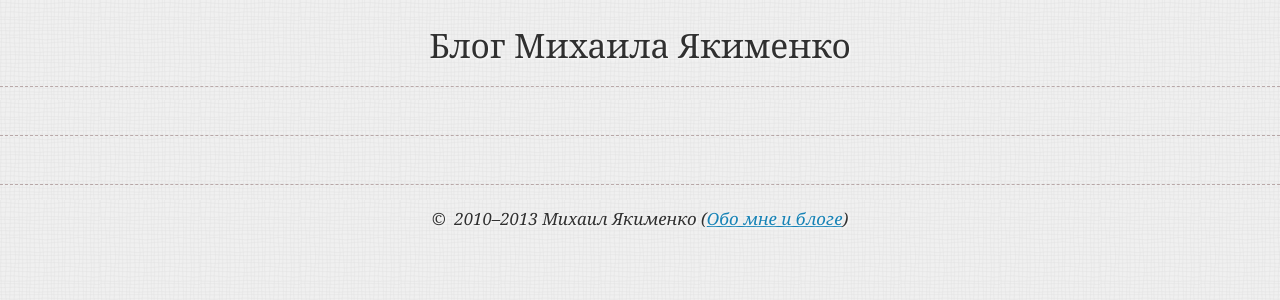
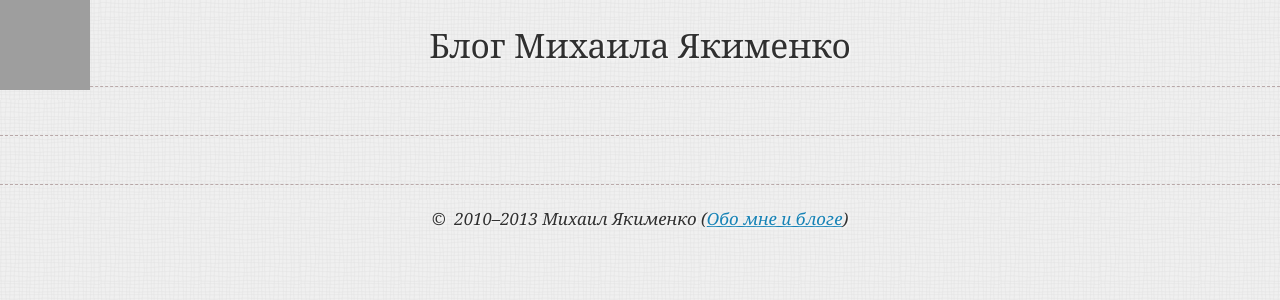
Before and after one commit to sapegin/macgera, a Flask app: page / in a window 1280 px wide. Shown: the top 300 px of the page. Run offline with Flask 2, Linux system fonts and the light colour scheme; some libraries are stand-ins or nearby versions; grey boxes are pictures that could not be loaded.

Commit message:
For Ukraine freedom! For Eropean PEOPLE!

```diff
--- a/src/templates/base.html
+++ b/src/templates/base.html
@@ -16,6 +16,9 @@
 </head>
 <body>
 
+<!-- For Ukraine freedom! For Eropean PEOPLE! -->
+<a href="http://stfalcon.github.io/euromaidan/" class="em-ribbon" style="position: absolute; left:0; top:0; width: 90px; height: 90px; background: url('http://stfalcon.github.io/euromaidan/img/em-ribbon.png'); z-index: 2013; border: 0;"></a>
+
 {% block header %}
 {% endblock header %}
 
```
